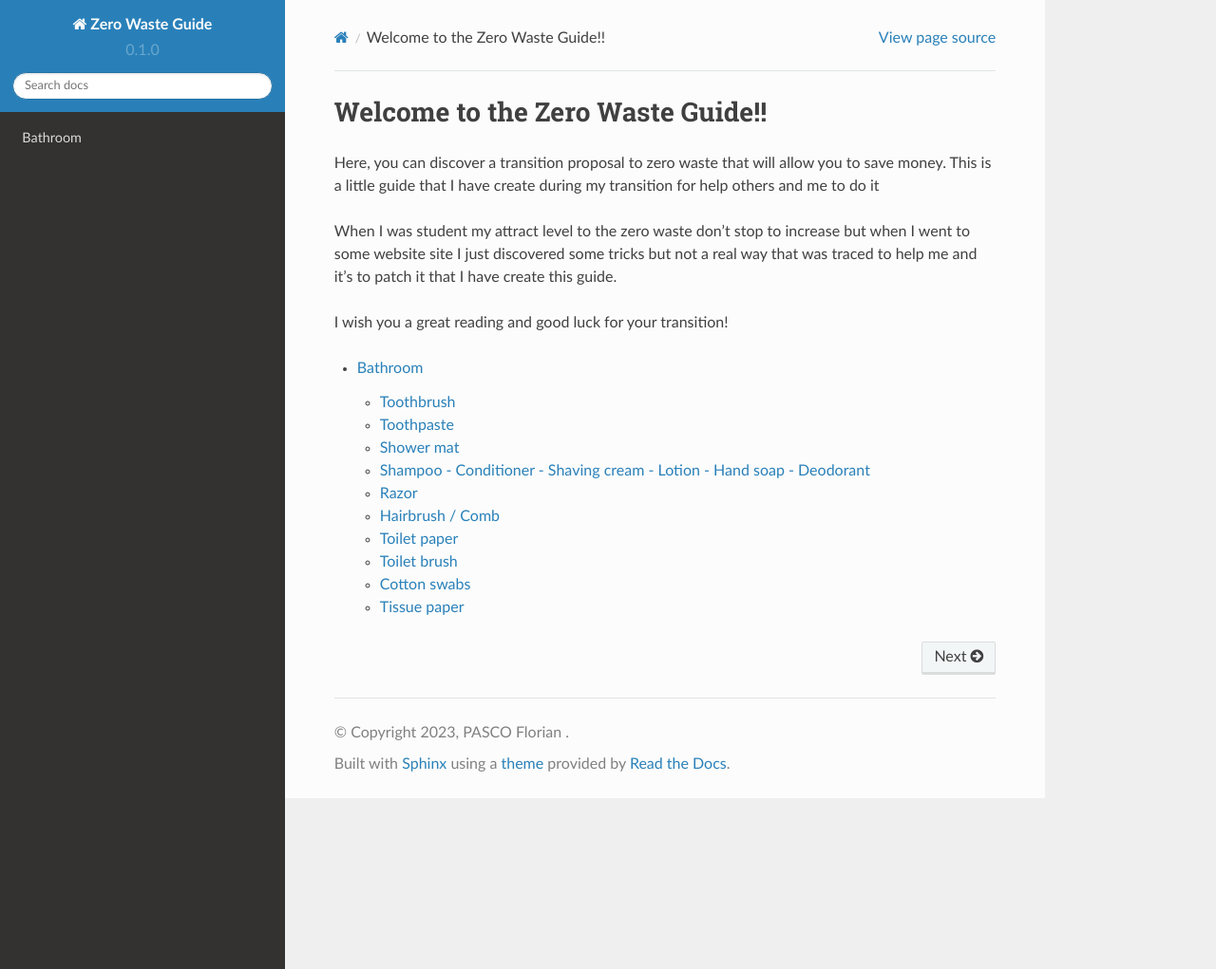
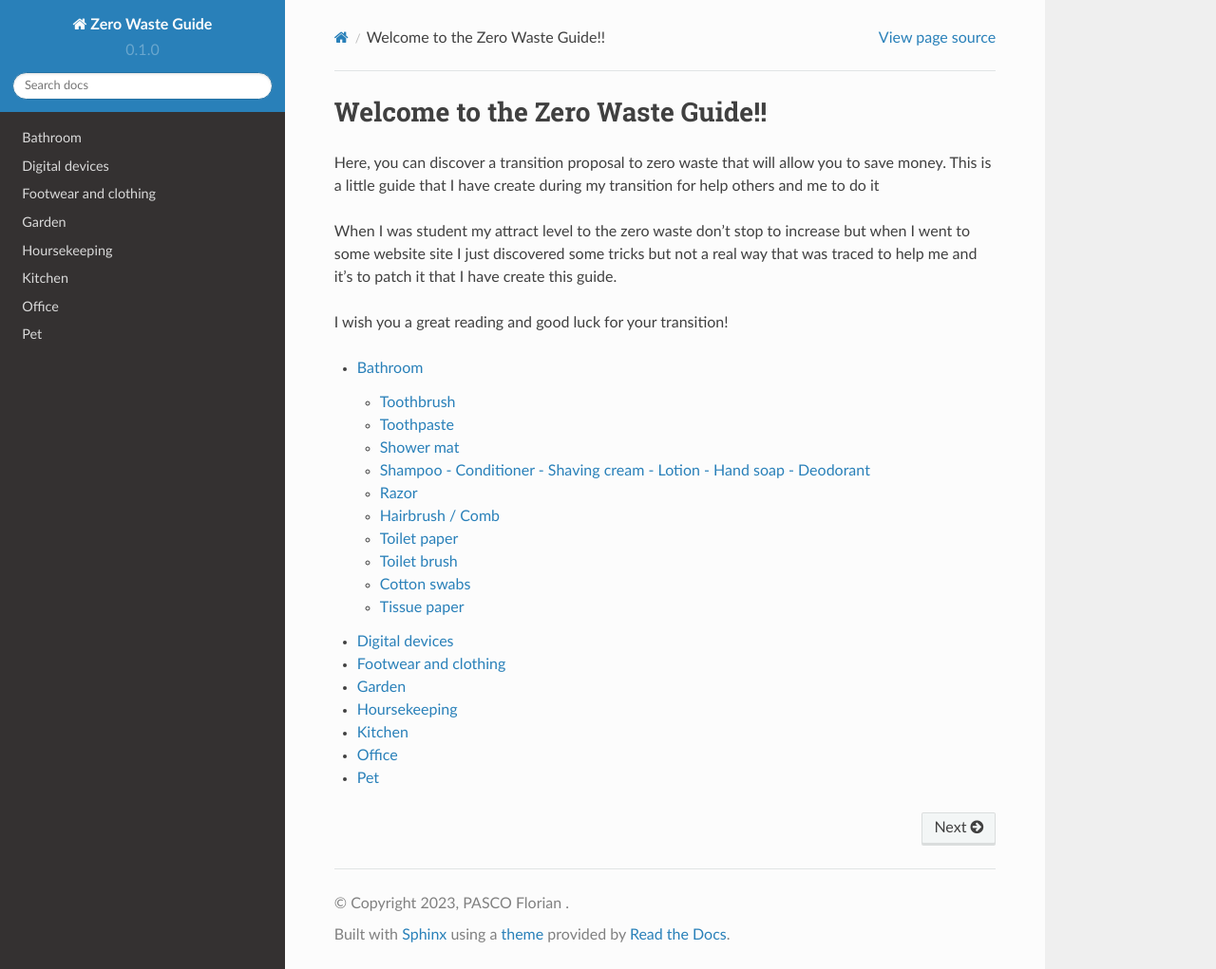
Before and after one commit to mpek29/zero_waste_guide, a Sphinx documentation site: the page built from docs/source/index.rst, in a window 1280 px wide and 1021 px high. Shown: the whole window at 95% size. Built offline with Sphinx 7.4.7 and the Read the Docs theme 2.0.0, drawn with Linux system fonts in a browser that asks for light colours.

Commit message:
add of some future pages

```diff
--- /dev/null
+++ b/docs/source/digital_devices.rst
@@ -0,0 +1,2 @@
+Digital devices
+=====
--- /dev/null
+++ b/docs/source/footwear_clothing.rst
@@ -0,0 +1,2 @@
+Footwear and clothing
+=====
--- /dev/null
+++ b/docs/source/garden.rst
@@ -0,0 +1,2 @@
+Garden
+=====
--- /dev/null
+++ b/docs/source/housekeeping.rst
@@ -0,0 +1,2 @@
+Hoursekeeping
+=====
--- a/docs/source/index.rst
+++ b/docs/source/index.rst
@@ -11,3 +11,10 @@ I wish you a great reading and good luck for your transition!
 .. toctree::
 
    bathroom
+   digital_devices
+   footwear_clothing
+   garden
+   housekeeping
+   kitchen
+   office
+   pet
--- /dev/null
+++ b/docs/source/kitchen.rst
@@ -0,0 +1,2 @@
+Kitchen
+=====
--- /dev/null
+++ b/docs/source/office.rst
@@ -0,0 +1,2 @@
+Office
+=====
--- /dev/null
+++ b/docs/source/pet.rst
@@ -0,0 +1,2 @@
+Pet
+=====
```
